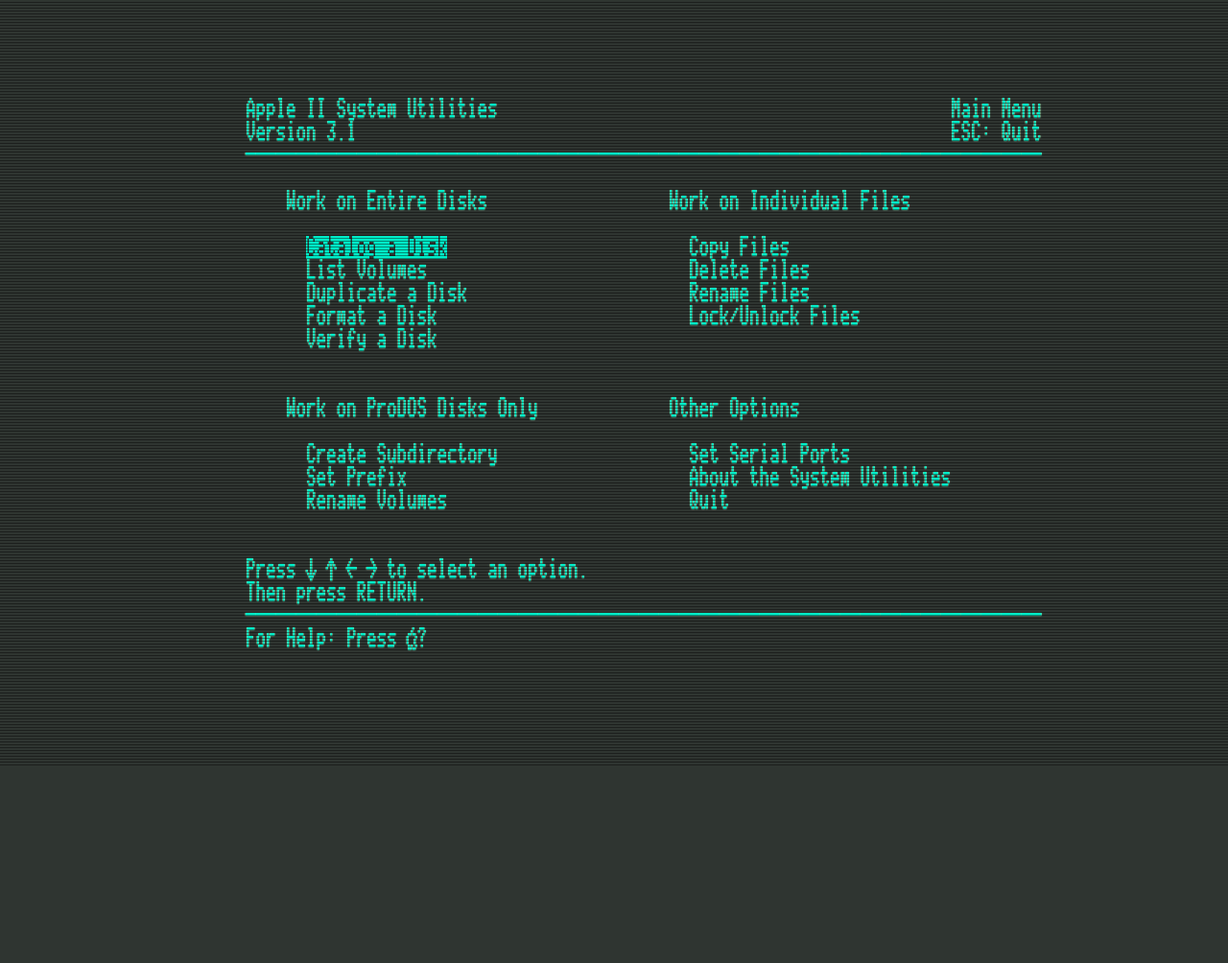
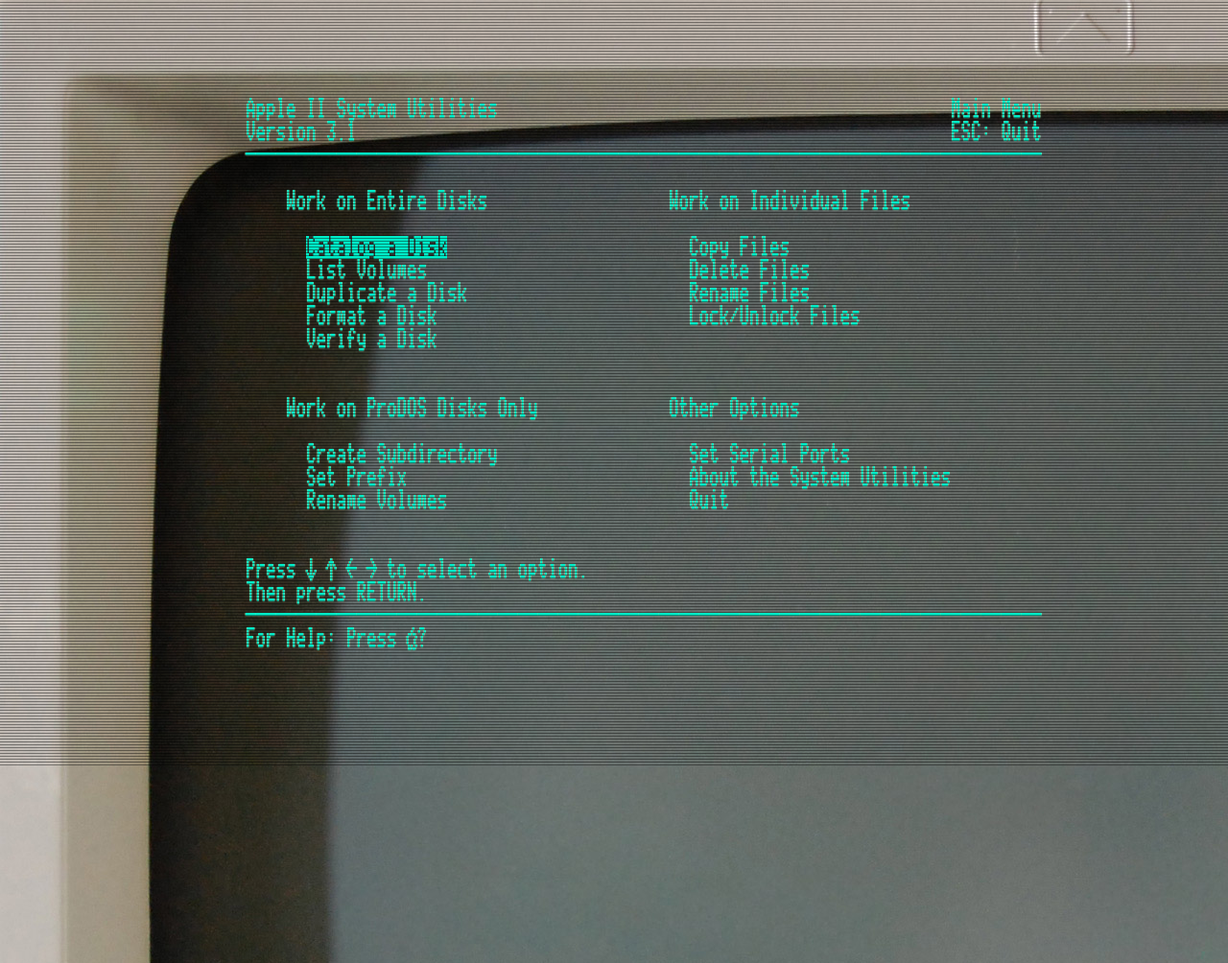
Before and after one commit to MattCruikshank/retro-crt, a plain HTML site: page index.html in a window 1280 px wide. Shown: the top 1004 px of the page at 96% size. Drawn offline with Linux system fonts and the light colour scheme.

Commit message:
Update index.html

```diff
--- a/index.html
+++ b/index.html
@@ -28,8 +28,8 @@
     //src: url("fonts/modern-terminus/TerminusTTF-Bold-4.38.2.ttf");
 }
 body {
-  //background-image: url("background.png");
-  background: #2F3531;
+  background-image: url("background_clean.jpg");
+  //background: #2F3531;
   color: #00EDC8;
   font-family: terminal, monospace;
   white-space: pre;
```
